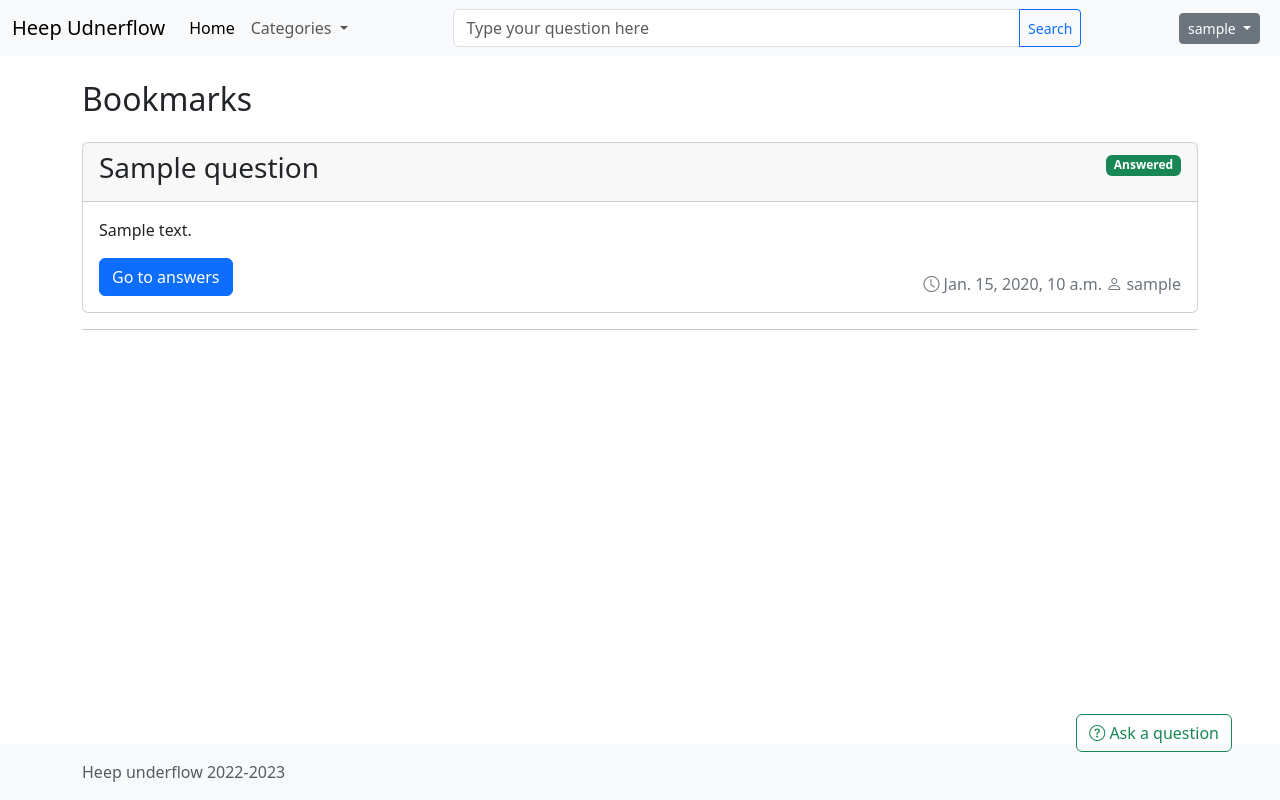
After one commit to dyussenov/django-blog, a Django app: page /bookmarks/ in a window 1280 px wide. The commit adds this page. Run offline with Django 4.2, Linux system fonts and the light colour scheme; a user stored in the database is signed in; tables that the repository leaves empty hold one stand-in row (values such as "Sample post"); some libraries are stand-ins or nearby versions.

Commit message:
add bookmarks page

```diff
--- a/blog/blog_app/templates/base.html
+++ b/blog/blog_app/templates/base.html
@@ -50,10 +50,19 @@
       </form>
       <div class="d-flex align-items-center">
       {% if user.is_authenticated %}
-        <div class="me-2">{{ user.username }}</div>
-        <button type="button" class="btn btn-sm btn-dark" data-bs-toggle="modal" data-bs-target="#exampleModal">
+        <div class="dropdown">
+  <button class="btn btn-sm btn-secondary dropdown-toggle me-2" type="button" data-bs-toggle="dropdown" aria-expanded="false">
+    {{ user.username }}
+  </button>
+  <ul class="dropdown-menu dropdown-menu-end">
+    <li><a class="dropdown-item" href="{% url 'bookmarks' %}">Bookmarks</a></li>
+    <li><button type="button" class="btn dropdown-item btn-dark" data-bs-toggle="modal" data-bs-target="#exampleModal">
           Log out
-        </button>
+        </button></li>
+
+  </ul>
+</div>
+
         {% else %}
       <a class="btn btn-sm btn-light me-2" href="{% url 'login' %}" role="button">Log in</a>
       <a class="btn btn-sm btn-primary" href="{% url 'signup' %}" role="button">Sign up</a>
--- /dev/null
+++ b/blog/blog_app/templates/bookmarks.html
@@ -0,0 +1,30 @@
+{% extends 'base.html' %}
+
+{% block title %}Bookmarks{% endblock %}
+
+{% block content %}
+<div class="d-flex justify-content-between">
+    <h2 class="mb-4">Bookmarks</h2>
+</div>
+
+{% for q in bookmarks %}
+<div class="card">
+  <div class="card-header d-flex justify-content-between">
+    <h3>{{ q.title }}</h3>
+    {% if q.is_closed %}
+      <div><span class="badge text-bg-success">Answered</span></div>
+      {% else %}
+      <div><span class="badge text-bg-danger">Unanswered</span></div>
+      {% endif %}
+  </div>
+  <div class="card-body">
+    <p class="card-text">{{ q.body }}</p>
+    <div class="d-flex justify-content-between align-items-end">
+      <a href="{{ q.get_absolute_url }}" class="btn btn-primary">Go to answers</a>
+      <p class="fs-6 text-secondary mb-0"><i class="bi bi-clock"></i> {{ q.time_create }} <i class="bi bi-person"></i> {{ q.author }}</p>
+    </div>
+  </div>
+</div>
+<hr>
+{% endfor %}
+{% endblock %}
--- a/blog/blog_app/urls.py
+++ b/blog/blog_app/urls.py
@@ -10,5 +10,7 @@ urlpatterns = [
     path('q/<slug:question_slug>/', QuestionView.as_view(), name='show_question'),
     path('question/', login_required(AddQuestionView.as_view()), name='add_question'),
     path('questions/<slug:category_slug>/', QuestionsListView.as_view(), name='questions_home'),
-    path('fav/<int:question_id>/', favourite_add, name='favourite_add'),
+    path('bookmarks/<int:question_id>/', favourite_add, name='favourite_add'),
+    path('bookmarks/', favourite_list, name='bookmarks'),
+
 ]
--- a/blog/blog_app/views.py
+++ b/blog/blog_app/views.py
@@ -50,6 +50,14 @@ def favourite_add(request, question_id):
     return HttpResponseRedirect(request.META['HTTP_REFERER'])
 
 
+@ login_required
+def favourite_list(request):
+    bookmarks = Question.objects.filter(favourites=request.user)
+    return render(request,
+                  'bookmarks.html',
+                  {'bookmarks': bookmarks})
+
+
 class QuestionView(FormMixin, DetailView):
     model = Question
     template_name = 'question.html'
@@ -60,6 +68,7 @@ class QuestionView(FormMixin, DetailView):
     def get_context_data(self, *args, **kwargs):
         context = super(QuestionView, self).get_context_data(*args, **kwargs)
         context['answers'] = Answer.objects.filter(question_id=self.object)
+        context['is_bookmark'] = True if self.object.favourites.filter(id=self.request.user.id) else False
         return context
 
     def get_success_url(self):
```
Also changed, not shown: blog/blog_app/templates/question.html (+11 -3 lines), blog/blog_app/templates/questions.html (deleted, +0 -43 lines).
